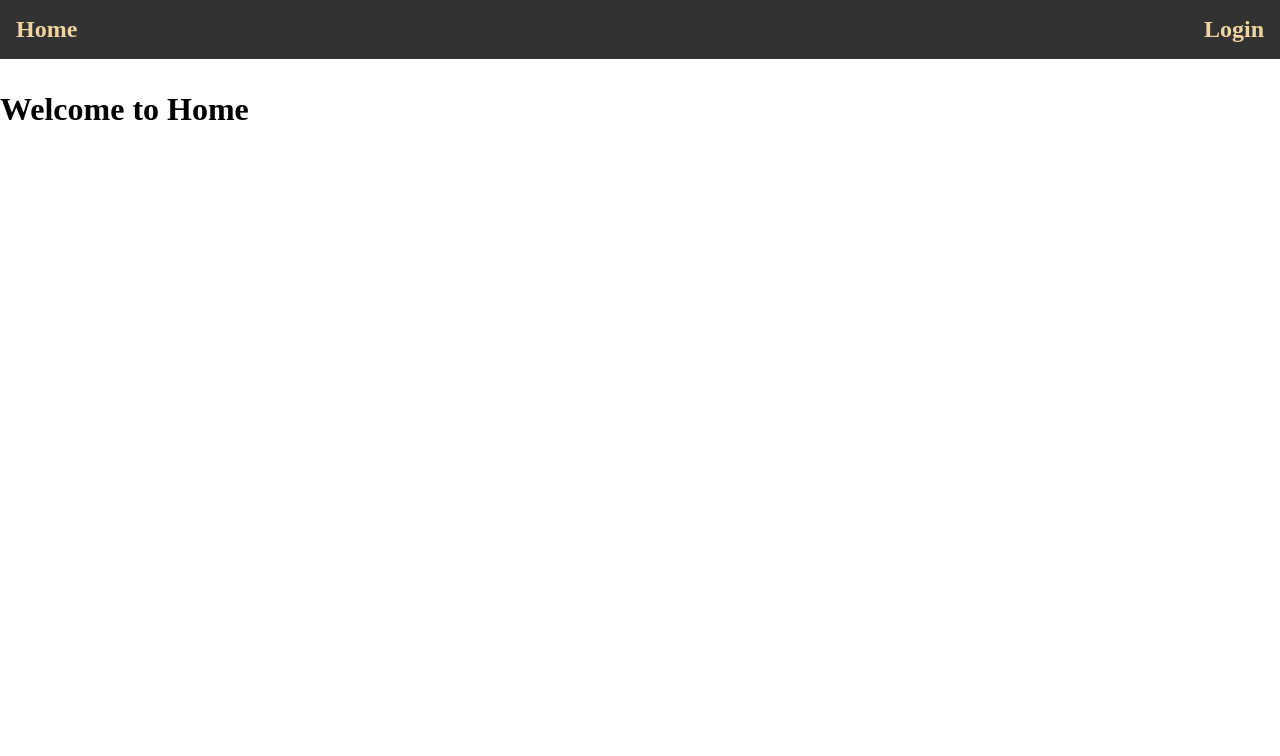
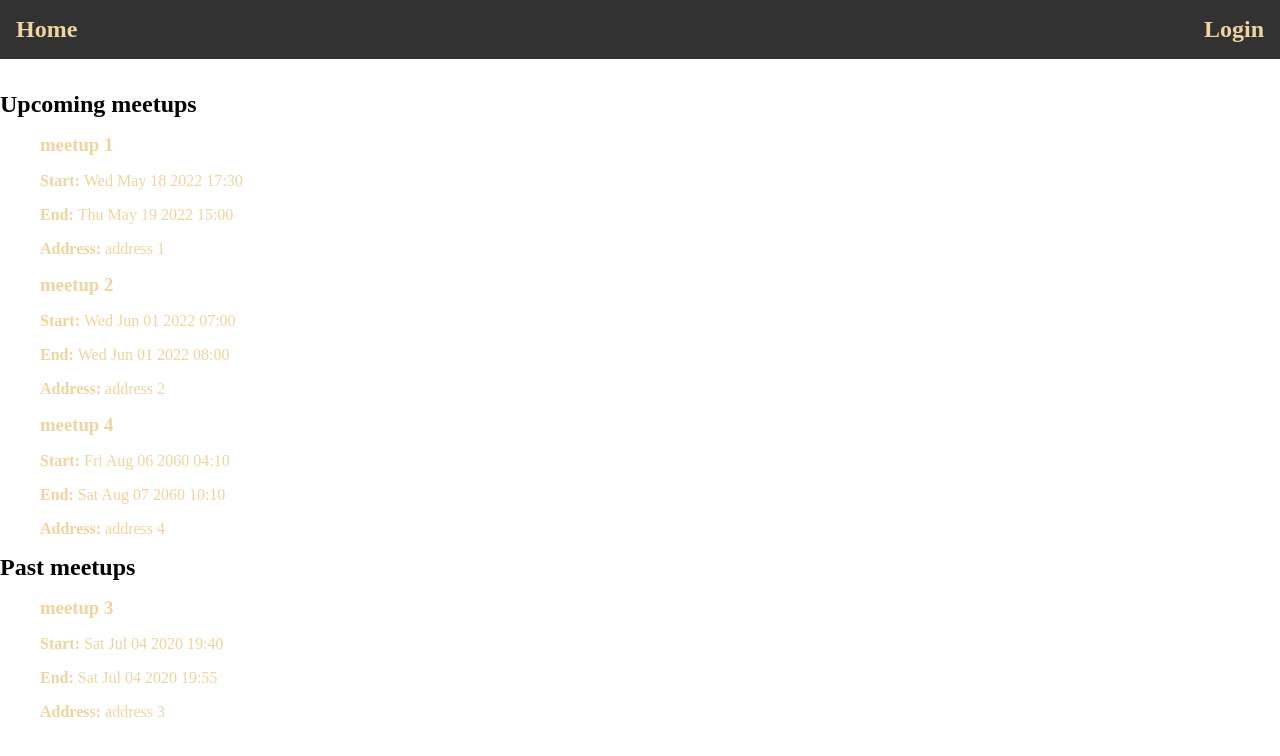
Before and after one commit to renzosantamaria/tdd-slutprojekt, a React (Create React App) app: page / in a window 1280 px wide. Shown: the top 756 px of the page. Built offline with nearby package versions, Linux system fonts and the light colour scheme.

Commit message:
render list of meetups

```diff
--- a/src/pages/Home/Home.tsx
+++ b/src/pages/Home/Home.tsx
@@ -1,9 +1,48 @@
-import React, { FC } from "react"
+import { FC, useEffect } from "react"
+import Meetup from "../../components/UI/Meetup/Meetup"
+import { getAllUpcomingMeetups, getAllPastMeetups } from '../../API'
+import { getCurrentMeetups, getPastMeetups } from "../../store/meetup/meetupSlice"
+import { useDispatch, useSelector } from "react-redux"
+import { RootState } from "../../store/store"
 
 const Home: FC = () => {
+    const dispatch = useDispatch()
+    const currentMeetups = useSelector((state: RootState) => state.meetups.currentMeetups)
+    const pastMeetups = useSelector((state: RootState) => state.meetups.pastMeetups)
+
+    useEffect(() => {
+        const currentMeetups = getAllUpcomingMeetups(new Date())
+        dispatch(getCurrentMeetups(currentMeetups))
+        const pastMeetups = getAllPastMeetups(new Date())
+        dispatch(getPastMeetups(pastMeetups))
+    }, [dispatch])
+
     return (
         <main>
-            <h1>Welcome to Home</h1>
+            <section>
+                <h2>Upcoming meetups</h2>
+                {currentMeetups.length > 0 ?
+                    <ul>
+                        {currentMeetups!.map(meetup => (
+                            <Meetup meetup={meetup} testId={'currentListItem'} key={meetup.id} />
+                        ))}
+                    </ul>
+                    :
+                    <p>No upcoming meetups to show</p>
+                }
+            </section>
+            <section>
+                <h2>Past meetups</h2>
+                {pastMeetups.length > 0 ?
+                    <ul>
+                        {pastMeetups!.map(meetup => (
+                            <Meetup meetup={meetup} testId={'currentListItem'} key={meetup.id} />
+                        ))}
+                    </ul>
+                    :
+                    <p>No past meetups to show</p>
+                }
+            </section>
         </main>
     )
 }
```
